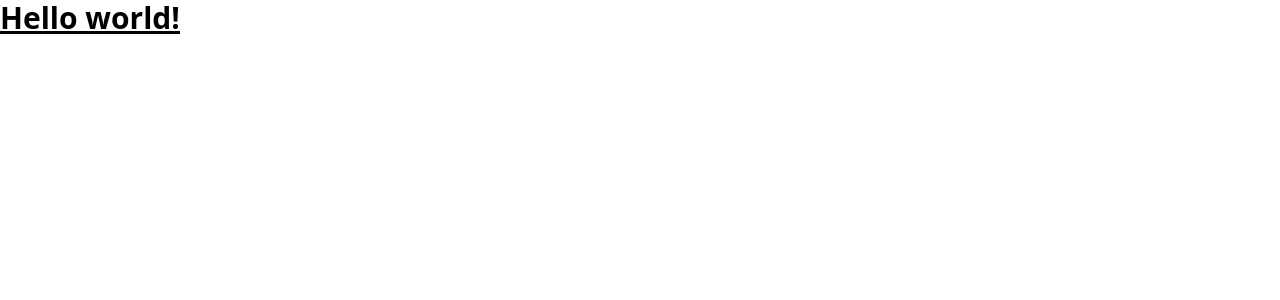
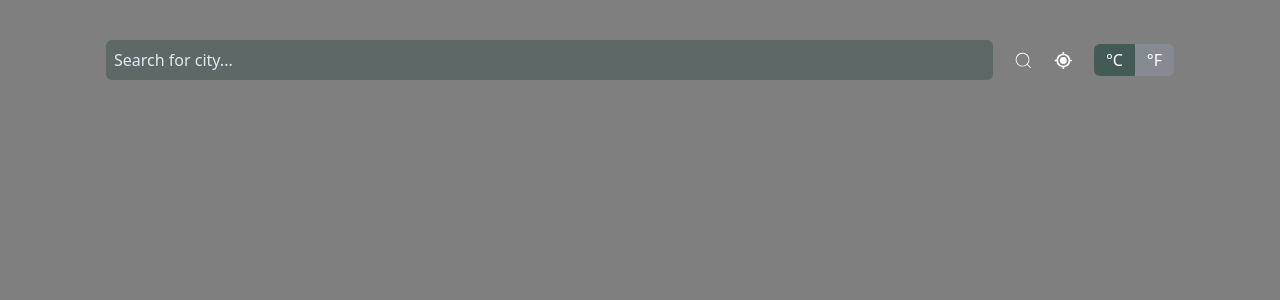
Before and after one commit to ibrahimk4111/weather-app, a React (Vite) app: page / in a window 1280 px wide. Shown: the top 300 px of the page. Built offline with nearby package versions, Linux system fonts and the light colour scheme.

Commit message:
searchbar added

```diff
--- a/package.json
+++ b/package.json
@@ -10,9 +10,11 @@
     "preview": "vite preview"
   },
   "dependencies": {
+    "@reduxjs/toolkit": "^2.2.5",
     "react": "^18.2.0",
     "react-dom": "^18.2.0",
-    "react-icons": "^5.2.1"
+    "react-icons": "^5.2.1",
+    "react-redux": "^9.1.2"
   },
   "devDependencies": {
     "@types/react": "^18.2.66",
--- a/src/App.tsx
+++ b/src/App.tsx
@@ -1,11 +1,12 @@
 import './App.css'
+import SearchBar from './Components/SearchBar'
 
 function App() {
 
   return (
-    <h1 className="text-3xl font-bold underline">
-      Hello world!
-    </h1>
+    <div className=' bg-black/50 h-screen p-10'>
+      <SearchBar />
+    </div>
   )
 }
 
--- /dev/null
+++ b/src/Components/NavBar.tsx
@@ -0,0 +1,11 @@
+import React from 'react'
+
+const NavBar:React.FC = () => {
+  return (
+    <div>
+      <h1>Weather</h1>
+    </div>
+  )
+}
+
+export default NavBar
--- /dev/null
+++ b/src/Components/SearchBar.tsx
@@ -0,0 +1,29 @@
+import { useState } from "react";
+import { BiCurrentLocation } from "react-icons/bi";
+import { CiSearch } from "react-icons/ci";
+
+const SearchBar = () => {
+  const [toggleDegree, setToggleDegree] = useState<string | null>("c")
+  return (
+    <div>
+      <div className=" container ">
+        <div className=" flex justify-center items-center gap-5">
+          <input
+            name="address"
+            type=" text "
+            placeholder="Search for city..."
+            className="  bg-[#0b3631]/30 placeholder:text-slate-200 text-slate-200 p-2 rounded-md w-full focus:ring-1 ring-slate-300 outline-none"
+          />
+          <CiSearch size={25} fill="white" className=" cursor-pointer hover:scale-110 transition-all ease-out " />
+          <BiCurrentLocation size={25} fill="white" className=" cursor-pointer hover:scale-110 transition-all ease-out " />
+          <div className=" flex text-white">
+            <p onClick={()=>setToggleDegree('c')} className={`cursor-pointer px-3 py-1 rounded-l-md ${toggleDegree == "c"? "bg-[#0b3631]/50":"bg-slate-400/30" }`}>°C</p>
+            <p onClick={()=>setToggleDegree('f')} className={`cursor-pointer px-3 py-1 rounded-r-md ${toggleDegree == "f"? "bg-[#0b3631]/50":"bg-slate-400/30" }`}>°F</p>
+          </div>
+        </div>
+      </div>
+    </div>
+  );
+};
+
+export default SearchBar;
```
Also changed, not shown: 2 other files (tests, documents, lock files or other folders).
